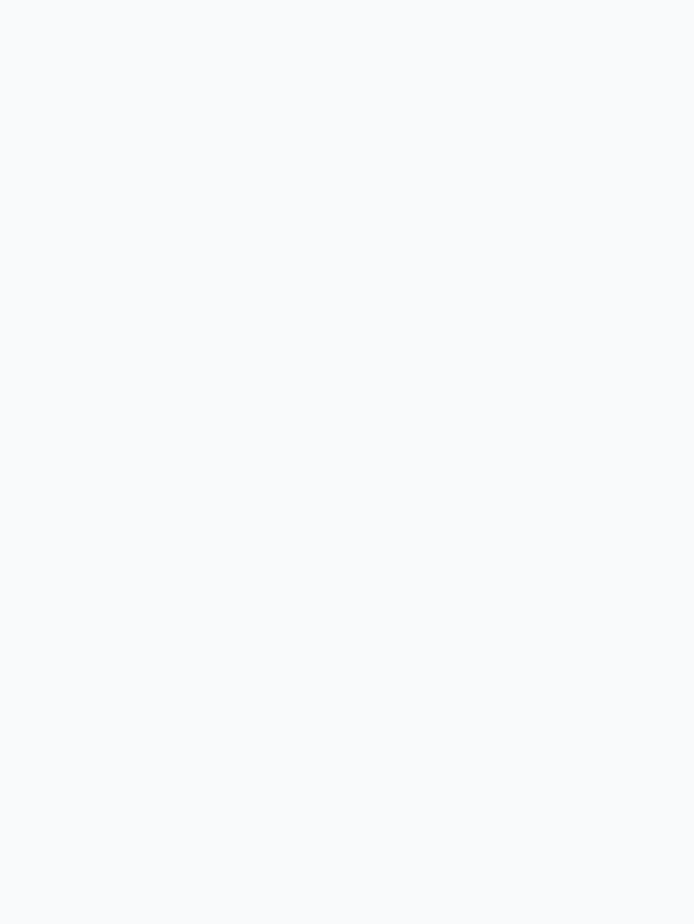
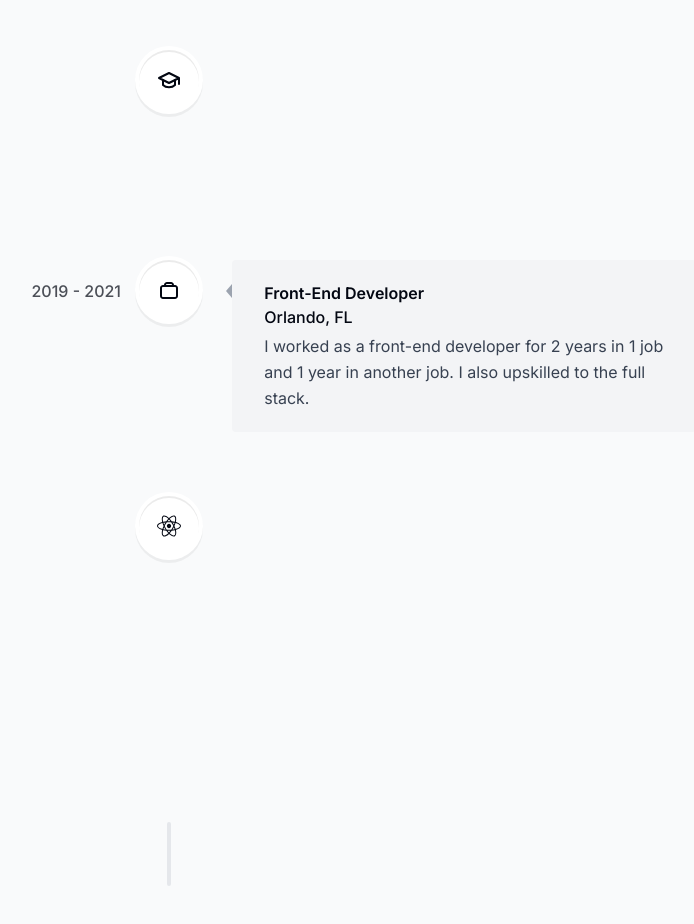
Before and after one commit to EagleVector/portfolio, a Next.js app: page / in a window 1280 px wide. Shown: the part 3580-4504 px from the top of the page, without its empty margins (471-1165 px from the left). Built offline with nearby package versions, Linux system fonts and the light colour scheme.

Commit message:
Rendering the experience component

```diff
--- a/app/page.tsx
+++ b/app/page.tsx
@@ -2,6 +2,7 @@ import About from "@/components/about";
 import Intro from "@/components/intro";
 import Projects from "@/components/projects";
 import Skills from "@/components/skills";
+import Experience from "@/components/experience";
 import SectionDivider from "@/components/section-divider";
 
 export default function Home() {
@@ -15,6 +16,8 @@ export default function Home() {
 			<SectionDivider />
 			<Skills />
 			<SectionDivider />
+			<Experience />
+			<SectionDivider />
 		</main>
 	);
 }
```
